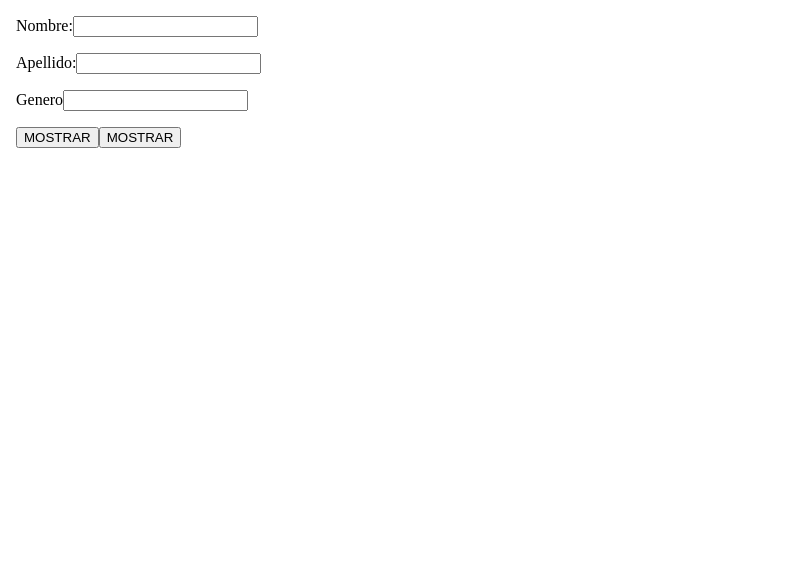
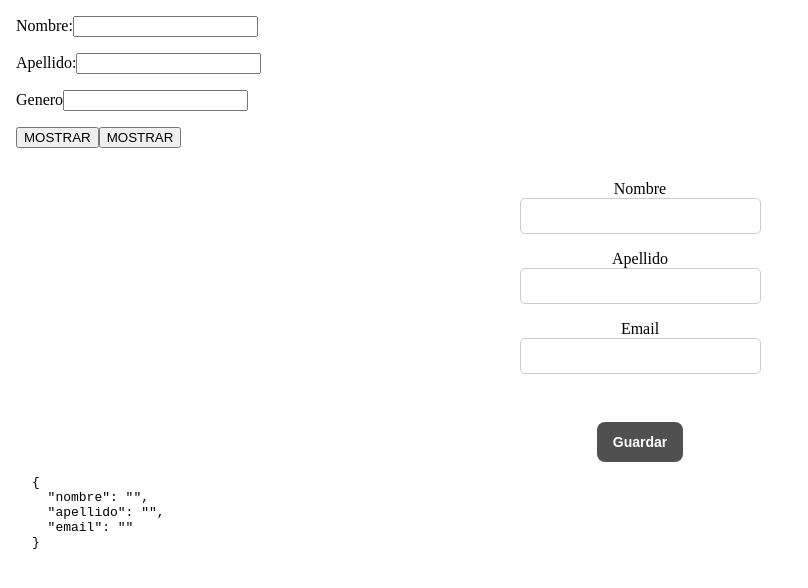
Before and after one commit to strike-33/Practica2Angular, an Angular app: page / in a window 1280 px wide. Shown: the top 588 px of the page, without its empty margins (0-808 px from the left). Built offline with nearby package versions, Linux system fonts and the light colour scheme.

Commit message:
subiendo trabajo con reactive form

```diff
--- a/src/app/app.component.html
+++ b/src/app/app.component.html
@@ -9,5 +9,6 @@
 </head>
 <body>
   <app-usuarios></app-usuarios>
+  <app-lista-usuarios></app-lista-usuarios>
 </body>
 </html>
--- /dev/null
+++ b/src/app/components/lista-usuarios/lista-usuarios.component.css
@@ -0,0 +1,55 @@
+:host {
+    display: flex;
+    flex-direction: column;
+    padding: 16px;
+  }
+
+  h1 {
+    margin-bottom: 16px;
+  }
+
+  form {
+    display: flex;
+    flex-direction: column;
+    text-align: center;
+
+  }
+
+  label {
+    display: flex;
+    flex-direction: column;
+  }
+  input,
+  textarea {
+    border: 1px solid #ccc;
+    border-radius: 5px;
+    padding: 8px 16px;
+    font-size: 1rem;
+    margin-bottom: 16px;
+  }
+
+  textarea {
+    height: 200px;
+  }
+
+  button {
+    padding: 12px 16px;
+    background-color: #5e00ea;
+    color: #fff;
+    border: none;
+    border-radius: 8px;
+    font-size: 0.875rem;
+    font-weight: 600;
+    cursor: pointer;
+    margin-top: 32px;
+  }
+
+  button:hover,
+  button:focus {
+    background-color: #7d29fa;
+    outline: none;
+  }
+  button:disabled {
+    background-color: #505050;
+    cursor: not-allowed;
+  }
--- /dev/null
+++ b/src/app/components/lista-usuarios/lista-usuarios.component.html
@@ -0,0 +1,32 @@
+<form [formGroup]="personaModel">
+    <div class="form-group">
+        <label for="nombre">Nombre </label>
+        <input type="text" id="nombre" formControlName="nombre" class="form-control">
+        <div class="errors-container" *ngIf="nombrecontrol.invalid && (nombrecontrol.touched || nombrecontrol.dirty)">
+            <p class="error-msg" *ngIf="nombrecontrol.hasError('required')">El campo es obligatorio </p>
+            <p class="error-msg" *ngIf="nombrecontrol.hasError('lenght')">El nombre tiene que tener 3 letras minimo </p>
+        </div>
+        </div>
+    <div class="form-group">
+        <label for="apellido">Apellido</label>
+        <input type="text" id="apellido" formControlName="apellido" class="form-control">
+        <div class="errors-container" *ngIf="apellidocontrol.invalid && (apellidocontrol.touched || apellidocontrol.dirty)">
+            <p class="error-msg" *ngIf="apellidocontrol.hasError('required')">El campo es obligatorio </p>
+            <p class="error-msg" *ngIf="apellidocontrol.hasError('lenght')">El nombre tiene que tener 3 letras minimo </p>
+        </div>
+    </div>
+    <div class="form-group">
+        <label for="email">Email</label>
+        <input type="text" id="email" formControlName="email" class="form-control">
+        <div class="errors-container" *ngIf="emailcontrol.invalid && (emailcontrol.touched || emailcontrol.dirty)">
+            <p class="error-msg" *ngIf="emailcontrol.hasError('required')">El campo es obligatorio </p>
+            <p class="error-msg" *ngIf="emailcontrol.hasError('email')">El campo debe ser un email </p>
+        </div>
+    </div>
+    <div class="form-group">
+        <button class="btn btn-primary btn-sm" [disabled]="personaModel.invalid">Guardar</button>
+    </div>
+
+</form>
+
+<pre>{{personaModel.value | json}}</pre>
--- /dev/null
+++ b/src/app/components/lista-usuarios/lista-usuarios.component.ts
@@ -0,0 +1,38 @@
+import { Component, OnInit } from '@angular/core';
+import { FormControl, FormGroup, Validator, Validators} from '@angular/forms';
+
+
+
+
+@Component({
+  selector: 'app-lista-usuarios',
+  templateUrl: './lista-usuarios.component.html',
+  styleUrls: ['./lista-usuarios.component.css']
+})
+
+export class ListaUsuariosComponent implements OnInit {
+
+  personaModel= new FormGroup({
+  nombre: new FormControl("", [Validators.required, Validators.minLength(2)]),
+  apellido: new FormControl("", [Validators.required, Validators.minLength(2)]),
+  email: new FormControl("", [Validators.required, Validators.email])
+  });
+
+  get nombrecontrol(): FormControl{
+    return this.personaModel.get('nombre') as FormControl;
+  }
+
+  get apellidocontrol(): FormControl{
+    return this.personaModel.get('apellido') as FormControl;
+  }
+
+  get emailcontrol(): FormControl{
+    return this.personaModel.get('email') as FormControl;
+  }
+
+  constructor() {}
+
+
+  ngOnInit(): void {
+  }
+}
```
Also changed, not shown: src/app/app.module.ts (+6 -3 lines), src/app/components/lista-usuarios/usuarios.ts (added, +7 -0 lines), 1 other file (tests, documents, lock files or other folders).
